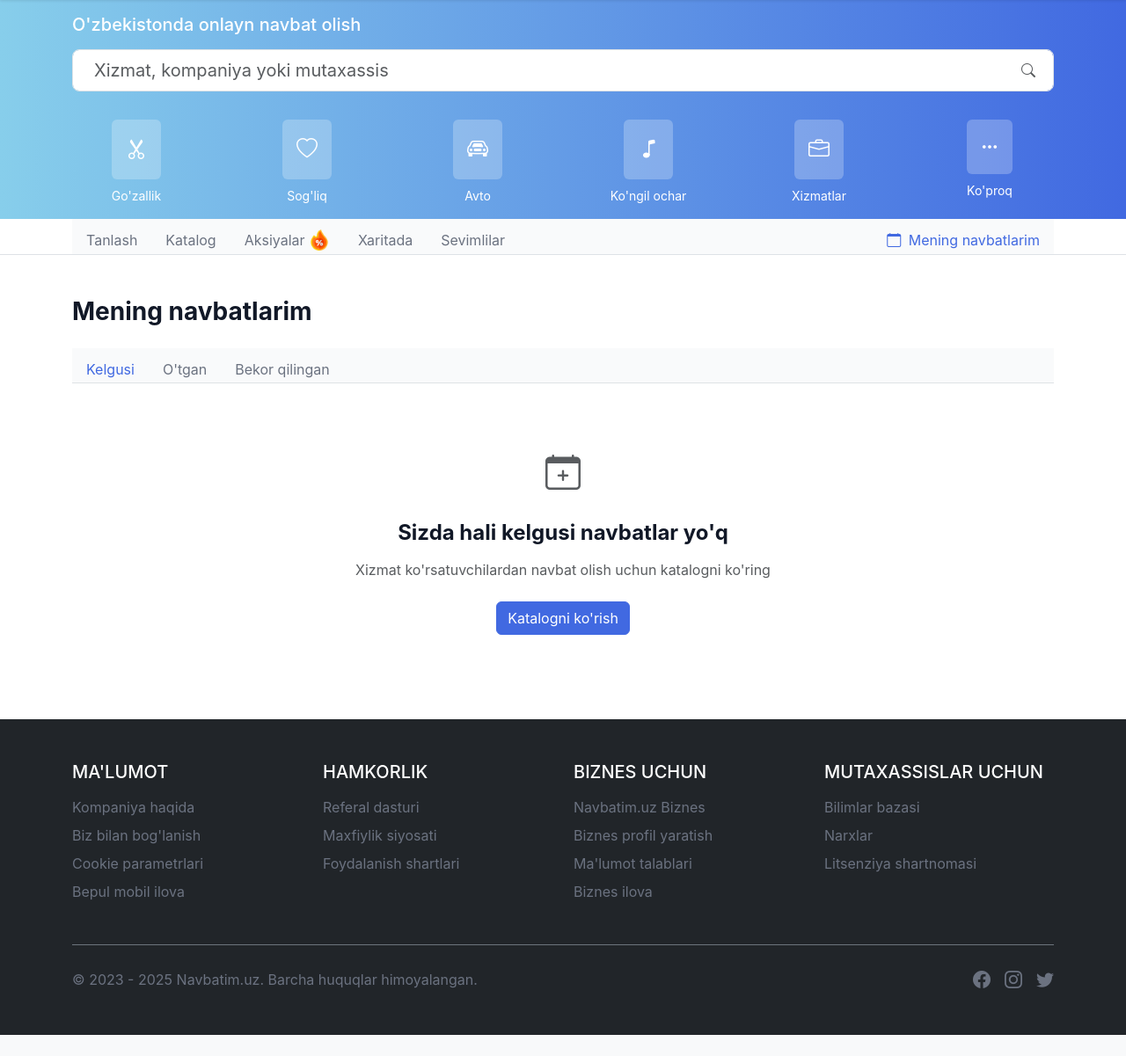
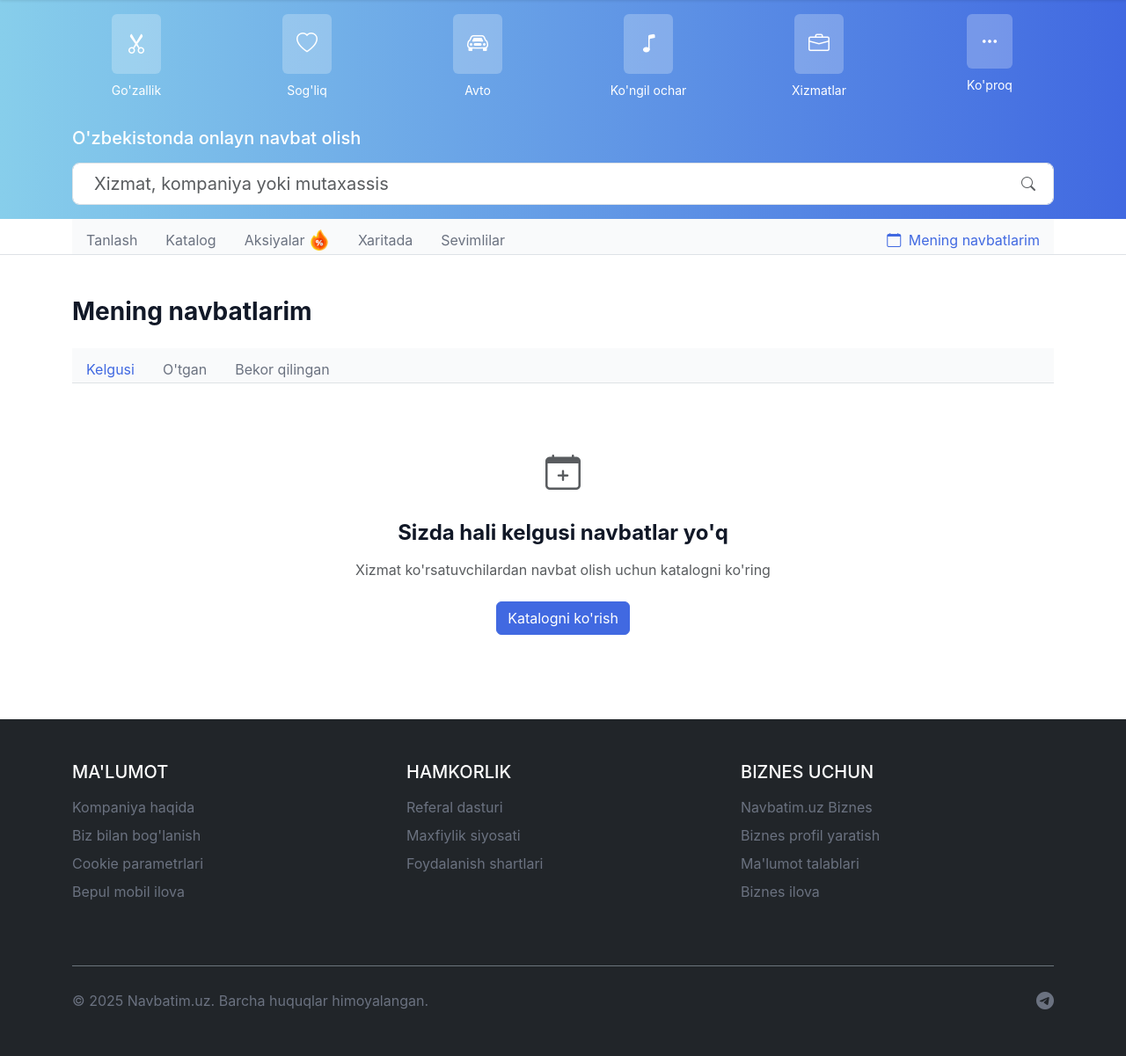
Before and after one commit to Cbekoder/navbatim-full-stack, a Django app: page /appointments/ in a window 1280 px wide. Shown: the part 63-1264 px from the top of the page at 88% size. Before the commit the page ends 1240 px from the top, so only its background shows below. Run offline with Django 5.2, Linux system fonts and the light colour scheme; a user stored in the database is signed in; data comes from the database, SQL or seed files in the repository; some libraries are stand-ins or nearby versions.

Commit message:
update include htmls

```diff
--- a/templates/404.html
+++ b/templates/404.html
@@ -9,7 +9,7 @@
         <h1 class="display-4 fw-bold mb-3">404</h1>
         <h2 class="h4 mb-3">Sahifa topilmadi</h2>
         <p class="mb-4 text-muted">Kechirasiz, siz izlagan sahifa mavjud emas yoki ko'chirilgan.</p>
-        <a href="/" class="btn btn-primary px-4 py-2 mb-3" style="margin-bottom: 20px;">Bosh sahifaga qaytish</a>
+        <a href="/" class="btn btn-primary px-4 py-2 mb-3" style="margin-bottom: 40px;">Bosh sahifaga qaytish</a>
     </div>
 </div>
 {% endblock %}
--- a/templates/includes/footer.html
+++ b/templates/includes/footer.html
@@ -1,7 +1,7 @@
 <footer class="bg-dark text-white py-5">
     <div class="container">
         <div class="row">
-            <div class="col-md-3 mb-4">
+            <div class="col-md-4 mb-5">
                 <h5 class="mb-3">MA'LUMOT</h5>
                 <ul class="list-unstyled">
                     <li class="mb-2"><a href="{% url 'about' %}" class="text-secondary text-decoration-none">Kompaniya haqida</a></li>
@@ -11,7 +11,7 @@
                 </ul>
             </div>
 
-            <div class="col-md-3 mb-4">
+            <div class="col-md-4 mb-5">
                 <h5 class="mb-3">HAMKORLIK</h5>
                 <ul class="list-unstyled">
                     <li class="mb-2"><a href="#" class="text-secondary text-decoration-none">Referal dasturi</a></li>
@@ -20,7 +20,7 @@
                 </ul>
             </div>
 
-            <div class="col-md-3 mb-4">
+            <div class="col-md-4 mb-5k">
                 <h5 class="mb-3">BIZNES UCHUN</h5>
                 <ul class="list-unstyled">
                     <li class="mb-2"><a href="#" class="text-secondary text-decoration-none">Navbatim.uz Biznes</a></li>
@@ -30,32 +30,32 @@
                 </ul>
             </div>
 
-            <div class="col-md-3 mb-4">
-                <h5 class="mb-3">MUTAXASSISLAR UCHUN</h5>
-                <ul class="list-unstyled">
-                    <li class="mb-2"><a href="#" class="text-secondary text-decoration-none">Bilimlar bazasi</a></li>
-                    <li class="mb-2"><a href="#" class="text-secondary text-decoration-none">Narxlar</a></li>
-                    <li class="mb-2"><a href="#" class="text-secondary text-decoration-none">Litsenziya shartnomasi</a></li>
-                </ul>
-            </div>
+{#            <div class="col-md-3 mb-4">#}
+{#                <h5 class="mb-3">MUTAXASSISLAR UCHUN</h5>#}
+{#                <ul class="list-unstyled">#}
+{#                    <li class="mb-2"><a href="#" class="text-secondary text-decoration-none">Bilimlar bazasi</a></li>#}
+{#                    <li class="mb-2"><a href="#" class="text-secondary text-decoration-none">Narxlar</a></li>#}
+{#                    <li class="mb-2"><a href="#" class="text-secondary text-decoration-none">Litsenziya shartnomasi</a></li>#}
+{#                </ul>#}
+{#            </div>#}
         </div>
 
         <div class="border-top border-secondary pt-4 mt-2 d-flex flex-column flex-md-row justify-content-between align-items-center">
-            <p class="text-secondary mb-3 mb-md-0">© 2023 - {% now "Y" %} Navbatim.uz. Barcha huquqlar himoyalangan.</p>
+            <p class="text-secondary mb-3 mb-md-0">© 2025 Navbatim.uz. Barcha huquqlar himoyalangan.</p>
 
             <div class="d-flex gap-3">
                 <a href="#" class="text-secondary">
-                    <i class="bi bi-facebook fs-5"></i>
-                    <span class="visually-hidden">Facebook</span>
+                    <i class="bi bi-telegram fs-5"></i>
+                    <span class="visually-hidden">Telegram</span>
                 </a>
-                <a href="#" class="text-secondary">
-                    <i class="bi bi-instagram fs-5"></i>
-                    <span class="visually-hidden">Instagram</span>
-                </a>
-                <a href="#" class="text-secondary">
-                    <i class="bi bi-twitter fs-5"></i>
-                    <span class="visually-hidden">Twitter</span>
-                </a>
+{#                <a href="#" class="text-secondary">#}
+{#                    <i class="bi bi-instagram fs-5"></i>#}
+{#                    <span class="visually-hidden">Instagram</span>#}
+{#                </a>#}
+{#                <a href="#" class="text-secondary">#}
+{#                    <i class="bi bi-twitter fs-5"></i>#}
+{#                    <span class="visually-hidden">Twitter</span>#}
+{#                </a>#}
             </div>
         </div>
     </div>
--- a/templates/includes/navbar.html
+++ b/templates/includes/navbar.html
@@ -3,20 +3,10 @@
     <div class="bg-gradient-primary text-white">
         <div class="container">
             <div class="py-3">
-                <h2 class="h5 mb-3">O'zbekistonda onlayn navbat olish</h2>
-                <form action="/services/" method="get" class="position-relative">
-                    <input type="text" name="q" class="form-control form-control-lg ps-4" placeholder="Xizmat, kompaniya yoki mutaxassis" aria-label="Search">
-                    <button type="submit" class="btn bg-white position-absolute top-50 end-0 translate-middle-y me-2">
-                        <i class="bi bi-search text-muted"></i>
-                    </button>
-                </form>
-            </div>
-
-            <div class="py-3">
                 <div class="row row-cols-3 row-cols-sm-4 row-cols-md-6 g-5">
                     {% for category in global_categories %}
                         <div class="col">
-                        <a href="/services/category/{{category.slug}}" class="text-decoration-none">
+                            <a href="/services/category/{{ category.slug }}" class="text-decoration-none">
                                 <div class="d-flex flex-column align-items-center">
                                     <div class="rounded p-3 mb-2 bg-light bg-opacity-25 text-white ">
                                         <i class="bi bi-{{ category.icon }} fs-4"></i>
@@ -38,6 +28,16 @@
                     </div>
                 </div>
             </div>
+            <div class="py-3">
+                <h2 class="h5 mb-3">O'zbekistonda onlayn navbat olish</h2>
+                <form action="/services/" method="get" class="position-relative">
+                    <input type="text" name="q" class="form-control form-control-lg ps-4"
+                           placeholder="Xizmat, kompaniya yoki mutaxassis" aria-label="Search">
+                    <button type="submit" class="btn bg-white position-absolute top-50 end-0 translate-middle-y me-2">
+                        <i class="bi bi-search text-muted"></i>
+                    </button>
+                </form>
+            </div>
         </div>
     </div>
 
@@ -45,25 +45,32 @@
         <div class="container">
             <ul class="nav nav-tabs border-0">
                 <li class="nav-item">
-                    <a class="nav-link {% if request.path == '/' %}active{% endif %}" href="{% url 'home' %}">Tanlash</a>
+                    <a class="nav-link {% if request.path == '/' %}active{% endif %}"
+                       href="{% url 'home' %}">Tanlash</a>
                 </li>
                 <li class="nav-item">
-                    <a class="nav-link {% if request.path == '/services/' %}active{% endif %}" href="/services/">Katalog</a>
+                    <a class="nav-link {% if request.path == '/services/' %}active{% endif %}"
+                       href="/services/">Katalog</a>
                 </li>
                 <li class="nav-item">
-                    <a class="nav-link {% if request.path == '/services/deals/' %}active{% endif %}" href="/services/deals/">
+                    <a class="nav-link {% if request.path == '/services/deals/' %}active{% endif %}"
+                       href="/services/deals/">
                         Aksiyalar
-                        <img src="{% static 'img/hot-sale.png' %}" alt="Hot Sale" style="height: 1.5em; vertical-align: top;">
+                        <img src="{% static 'img/hot-sale.png' %}" alt="Hot Sale"
+                             style="height: 1.5em; vertical-align: top;">
                     </a>
                 </li>
                 <li class="nav-item">
-                    <a class="nav-link {% if request.path == '/services/map/' %}active{% endif %}" href="/services/map/">Xaritada</a>
+                    <a class="nav-link {% if request.path == '/services/map/' %}active{% endif %}"
+                       href="/services/map/">Xaritada</a>
                 </li>
                 <li class="nav-item">
-                    <a class="nav-link {% if request.path == '/users/favorites/' %}active{% endif %}" href="{% url 'favorites' %}">Sevimlilar</a>
+                    <a class="nav-link {% if request.path == '/users/favorites/' %}active{% endif %}"
+                       href="{% url 'favorites' %}">Sevimlilar</a>
                 </li>
                 <li class="nav-item ms-auto">
-                    <a class="nav-link {% if request.path == '/appointments/' %}active{% endif %}" href="{% url 'appointment_list' %}">
+                    <a class="nav-link {% if request.path == '/appointments/' %}active{% endif %}"
+                       href="{% url 'appointment_list' %}">
                         <i class="bi bi-calendar me-1"></i> Mening navbatlarim
                     </a>
                 </li>
```
Lines whose indentation alone changed are shown as unchanged.
